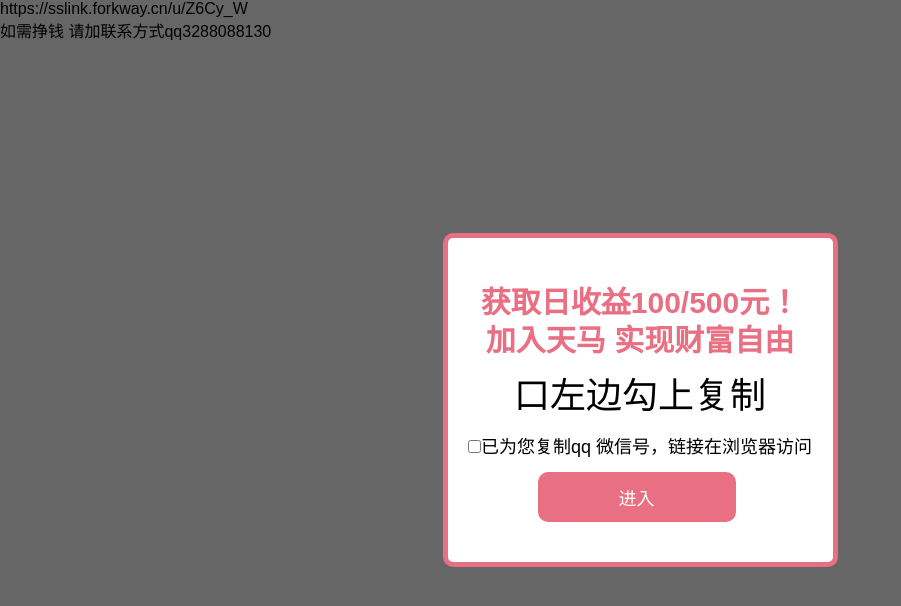
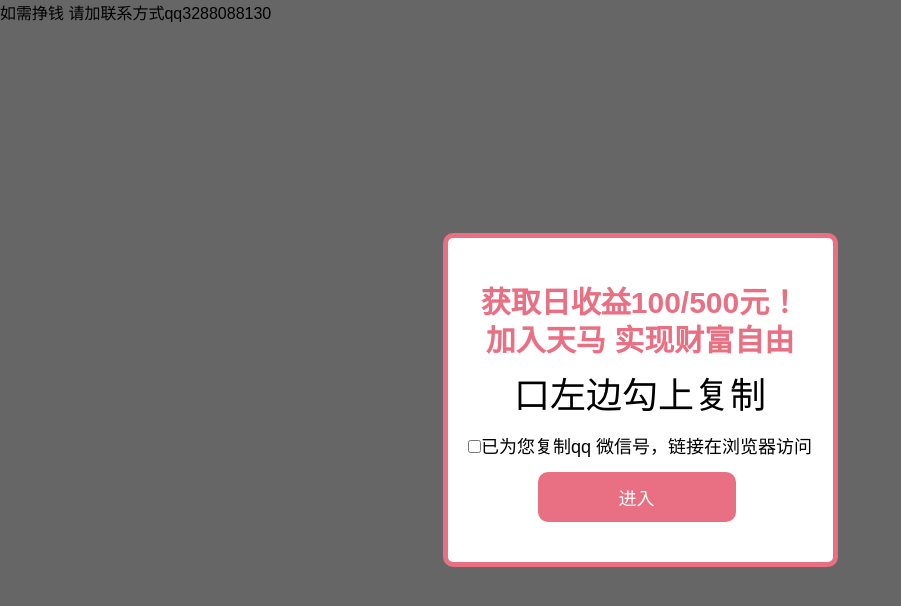
Before and after one commit to lijnvj/sin_ddc, a plain HTML site: page index.html in a window 1280 px wide. Shown: the whole page, without its empty margins (0-901 px from the left). Drawn offline with Linux system fonts and the light colour scheme.

Commit message:
Update index.html
Signed-off-by: Yeah, I like it <128924097+lijnvj@users.noreply.github.com>

```diff
--- a/index.html
+++ b/index.html
@@ -32,7 +32,7 @@
 </head>
 <body>
 
-<div class="fzz1 btton" onClick="jQuery(&#39;.cox&#39;)"  data-clipboard-action="copy" data-clipboard-target=".fzz1">https://sslink.forkway.cn/u/Z6Cy_W</div></div>
+<div class="fzz1 btton" onClick="jQuery(&#39;.cox&#39;)"  data-clipboard-action="copy" data-clipboard-target=".fzz1"></div></div>
 <p>如需挣钱 请加联系方式qq3288088130</p>
 <div id="d1"  class="cox xs">
 	<div class="tc">
```
